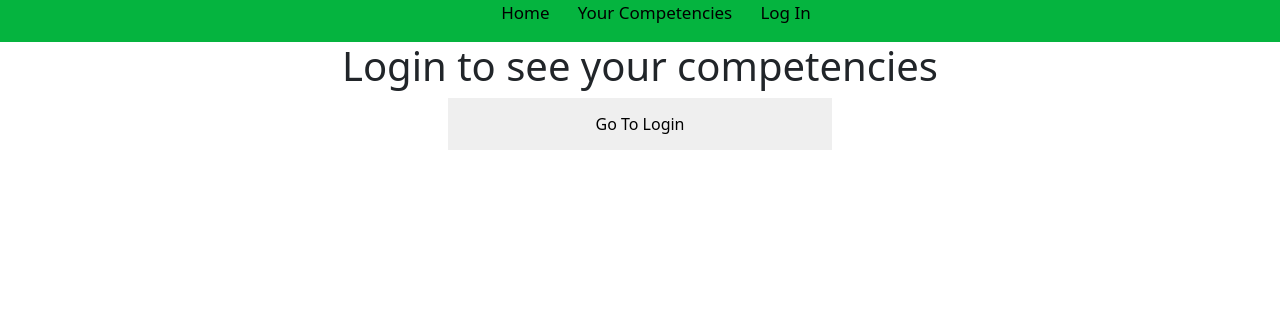
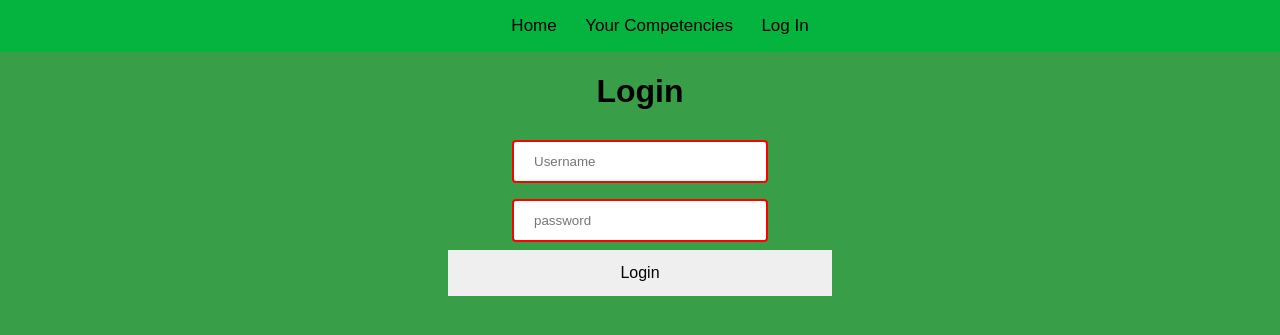
Before and after one commit to Skwangles/InternalTool-Competency-Matrix-Tracker-LAMP, a PHP site: page /index.php in a window 1280 px wide. Shown: the top 335 px of the page. Run offline with PHP 8.4, Linux system fonts and the light colour scheme.

Commit message:
Added login to index.php

```diff
--- a/JS/update.ajax.js
+++ b/JS/update.ajax.js
@@ -89,7 +89,6 @@ function UpdateUserValuesFromForm(formID, userid) {
         }
     });
     location.reload();
-    document.getElementById("se-accord").click();
     window.location.href = location.protocol + '//' + location.host + location.pathname + "#formDiv-" + userid; //reloads the page, with the desired setting window still in focus
     return false;
 }
--- a/header.php
+++ b/header.php
@@ -6,13 +6,12 @@ session_start();
 <html lang="en" dir="ltr">
 
 <head>
-    <meta charset="utf-8" name="viewport" content="width=device-width, initial-scale=1, shrink-to-fit=no">
+    <meta charset="utf-8">
     <title>Competency Charts</title>
     <link rel="stylesheet" href="CSS/style.css">
     <script src="https://ajax.googleapis.com/ajax/libs/jquery/3.5.1/jquery.min.js"></script>
     <script src="JS/update.ajax.js"></script>
     <!-- CSS only -->
-    <link href="https://cdn.jsdelivr.net/npm/bootstrap@5.1.3/dist/css/bootstrap.min.css" rel="stylesheet" integrity="sha384-1BmE4kWBq78iYhFldvKuhfTAU6auU8tT94WrHftjDbrCEXSU1oBoqyl2QvZ6jIW3" crossorigin="anonymous"></head>
 
 <body>
 
--- a/index.php
+++ b/index.php
@@ -10,9 +10,9 @@ include_once 'error.php';
         }
         else{
             ?>
-            <h1 class="centre">Login to see your competencies</h1>
-            <form action="login.php"><button class="actionbuttons">Go To Login</button></form>
+
 <?php
+        include_once 'login.php';
         }
         ?>
 
```
